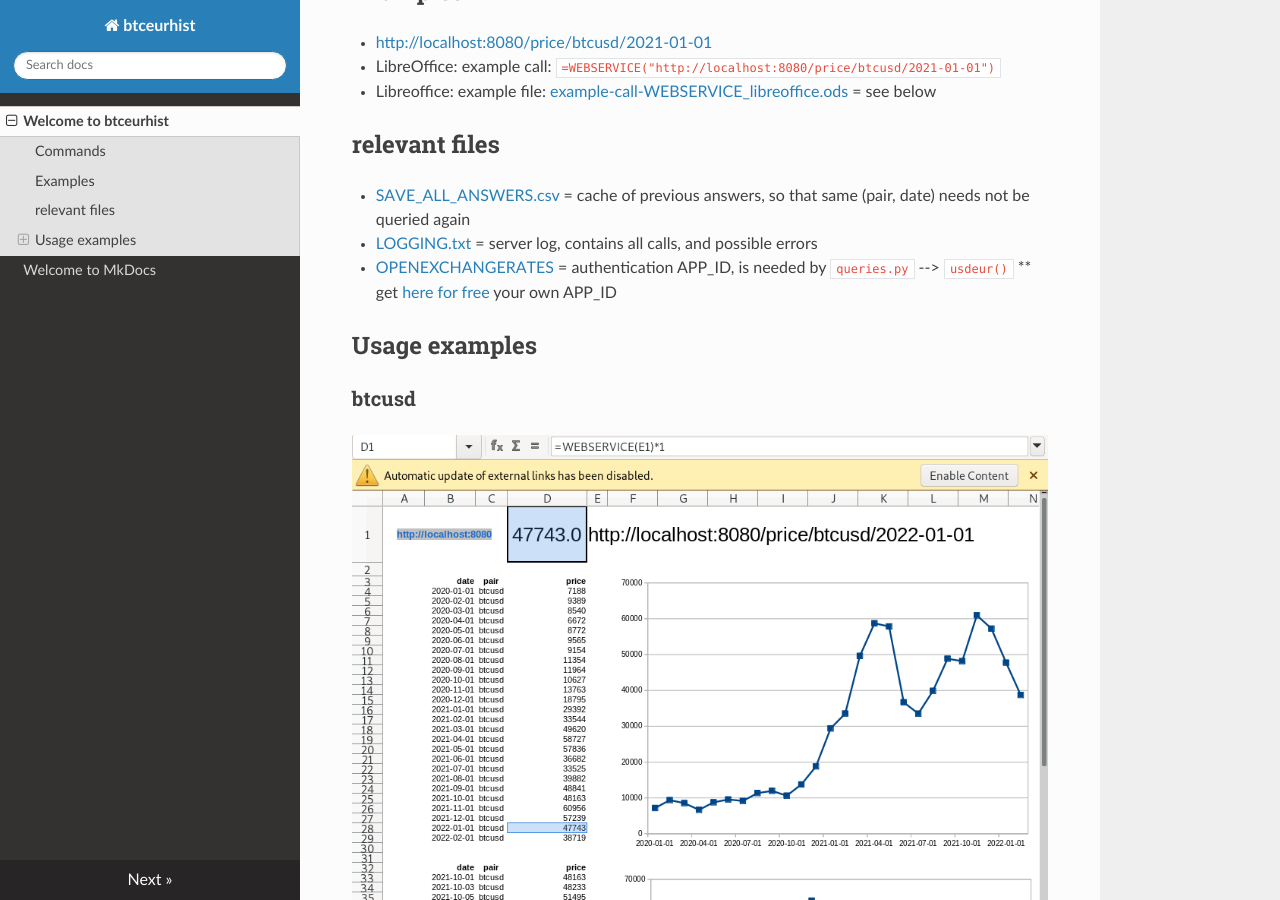
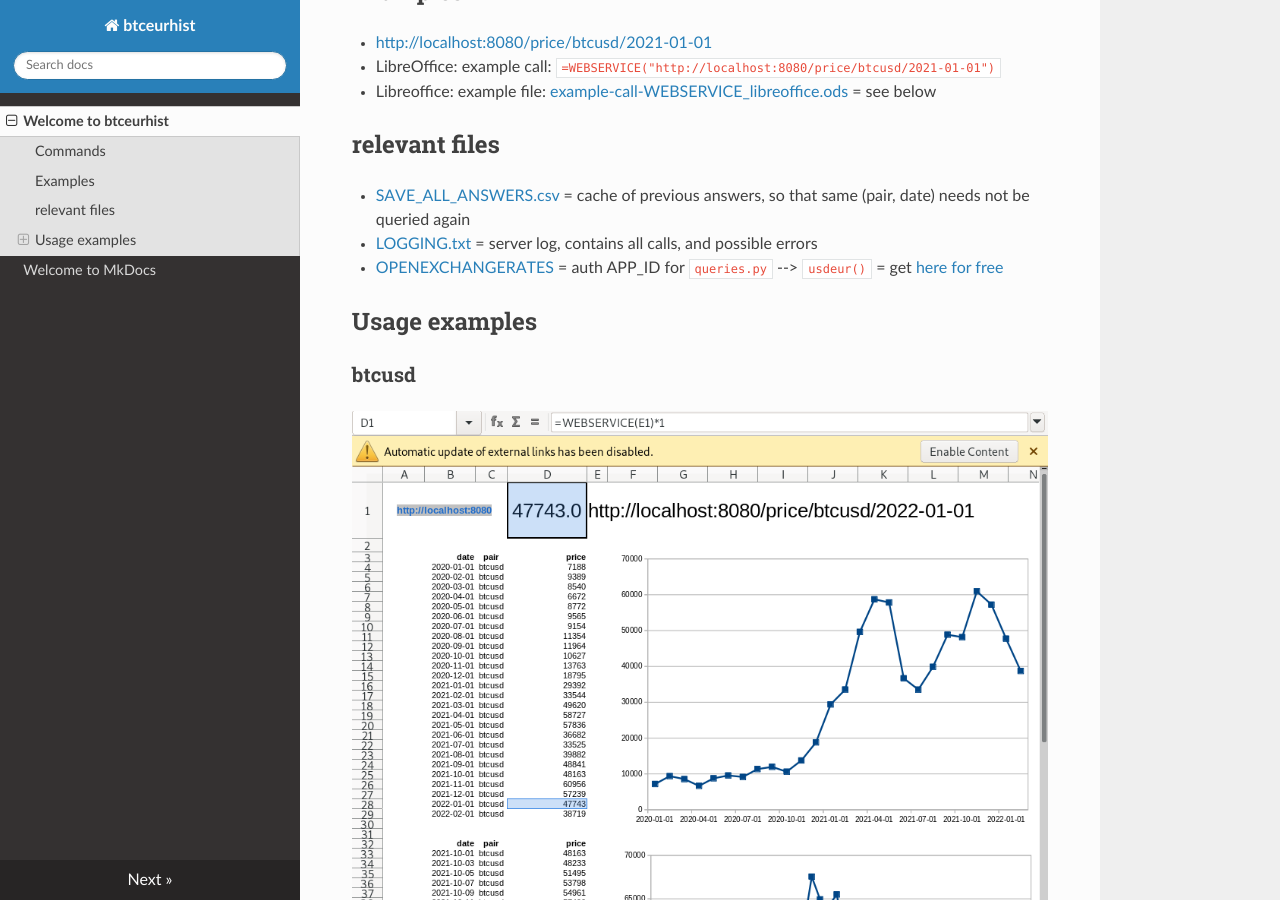
Before and after one commit to drandreaskrueger/btceurhist, an MkDocs documentation site: the page built from docs/index.md, in a window 1280 px wide and 900 px high, scrolled down 387 px. Built offline with MkDocs 1.6.1, drawn with Linux system fonts in a browser that asks for light colours; nearby versions of some CDN libraries.

Commit message:
shorter line

```diff
--- a/docs/index.md
+++ b/docs/index.md
@@ -17,8 +17,7 @@ A simplistic endpoint app to deliver historical BTCEUR prices, into e.g. LibreOf
 ## relevant files
 * [SAVE_ALL_ANSWERS.csv](../btceurhist/SAVE_ALL_ANSWERS.csv) = cache of previous answers, so that same (pair, date) needs not be queried again
 * [LOGGING.txt](../LOGGING.txt) = server log, contains all calls, and possible errors
-* [OPENEXCHANGERATES](../btceurhist/OPENEXCHANGERATES) = authentication APP_ID, is needed by `queries.py` --> `usdeur()`
-  ** get [here for free](https://openexchangerates.org/signup/free) your own APP_ID
+* [OPENEXCHANGERATES](../btceurhist/OPENEXCHANGERATES) = auth APP_ID for `queries.py` --> `usdeur()` = get [here for free](https://openexchangerates.org/signup/free)
 
 ## Usage examples
 ### btcusd
```
